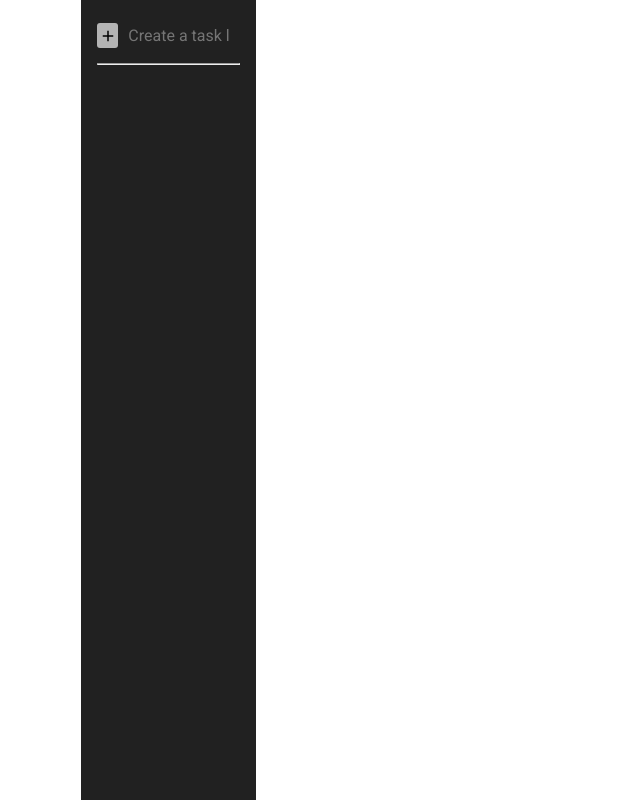
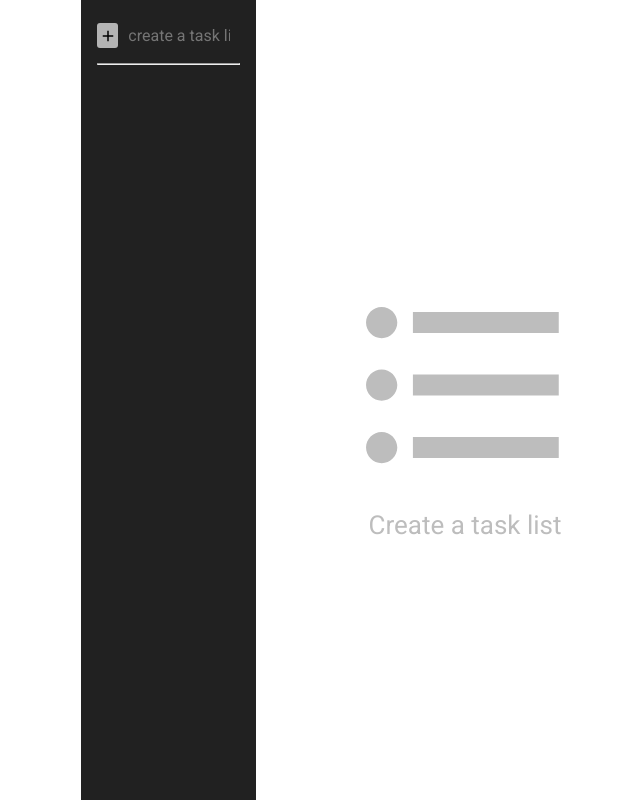
Before and after one commit to patrickiyog/todo-list-app, a React (Create React App) app: page / in a window 1280 px wide. Shown: the whole page, without its empty margins (175-815 px from the left). Built offline with nearby package versions, Linux system fonts and the light colour scheme.

Commit message:
display task list on creation

```diff
--- a/src/App.tsx
+++ b/src/App.tsx
@@ -17,7 +17,7 @@ const App: React.FC = () => {
         <div className="app-container">
           <div className="left-side">
             <div className="left-side-content">
-              <TaskListForm />
+              <TaskListForm setSelectedTaskList={setSelectedTaskList}/>
               <hr />
               <div>
                 {
--- a/src/components/DisplayTaskList/DisplayTaskList.css
+++ b/src/components/DisplayTaskList/DisplayTaskList.css
@@ -30,3 +30,20 @@
   bottom: 0;
   overflow: auto;
 }
+
+.tasklists-empty {
+  flex-grow: 1;
+  display: flex;
+  flex-direction: column;
+  justify-content: center;
+  align-items: center;
+  color: #bdbdbd;
+}
+
+.tasklists-empty .icon {
+  font-size: 250px;
+}
+
+.tasklists-empty .text {
+  font-size: 26px;
+}
--- a/src/components/DisplayTaskList/DisplayTaskList.tsx
+++ b/src/components/DisplayTaskList/DisplayTaskList.tsx
@@ -3,6 +3,7 @@ import './DisplayTaskList.css';
 import TaskItem from '../TaskItem/TaskItem';
 import TaskForm from '../TaskForm/TaskForm';
 import { TaskList } from '../../interfaces/TaskList';
+import { MdOutlineFormatListBulleted } from "react-icons/md";
 
 interface Props {
     taskList: TaskList | null;
@@ -23,11 +24,10 @@ const DisplayTaskList = ({ taskList }: Props) => {
         return count;
     }
 
-    return (
-        <>
-            {
-                taskList &&
-                <div className="task-list">
+    const displayTaskList = (): JSX.Element => {
+        if (taskList !== null) {
+            return (
+                <>
                     <div>
                         <div className="task-list-name">{taskList.taskListName}</div>
                         <div className="task-list-details">
@@ -44,10 +44,19 @@ const DisplayTaskList = ({ taskList }: Props) => {
                     <div>
                         <TaskForm taskListId={taskList.taskListId} />
                     </div>
+                </>
+            );
+        } else {
+            return (
+                <div className="tasklists-empty">
+                    <MdOutlineFormatListBulleted className="icon" />
+                    <div className="text">Create a task list</div>
                 </div>
-            }
-        </>
-    );
+            );
+        }
+    }
+
+    return (<div className="task-list">{displayTaskList()}</div>);
 
 }
 
--- a/src/components/TaskListForm/TaskListForm.css
+++ b/src/components/TaskListForm/TaskListForm.css
@@ -37,6 +37,11 @@
   cursor: pointer;
 }
 
+.task-list-item-container input:hover {
+  transition: 250ms;
+  color: #ffffff;
+}
+
 .task-list-item-container input::placeholder {
   font-weight: 500;
   opacity: 1;
--- a/src/components/TaskListForm/TaskListForm.tsx
+++ b/src/components/TaskListForm/TaskListForm.tsx
@@ -1,11 +1,15 @@
-import React, { useState, ChangeEvent, KeyboardEvent } from 'react';
+import React, { useState, ChangeEvent, KeyboardEvent, Dispatch, SetStateAction } from 'react';
 import './TaskListForm.css';
 import { useTaskListsContext } from '../../context/TaskListsContext';
 import { TaskList } from '../../interfaces/TaskList';
 import { MdAdd } from "react-icons/md";
 import { v4 as uuidv4 } from 'uuid';
 
-const TaskListForm = () => {
+interface Props {
+    setSelectedTaskList: Dispatch<SetStateAction<TaskList | null>>;
+}
+
+const TaskListForm = ({ setSelectedTaskList }: Props) => {
 
     const [taskListName, setTaskListName] = useState<string>('');
 
@@ -23,6 +27,7 @@ const TaskListForm = () => {
                 tasks: [],
             };
             setTaskLists([newTaskList, ...taskLists]);
+            setSelectedTaskList(newTaskList);
             setTaskListName('');
         }
     }
@@ -34,7 +39,7 @@ const TaskListForm = () => {
                     <MdAdd />
                 </div>
                 <input
-                    placeholder="Create a task list"
+                    placeholder="create a task list here..."
                     value={taskListName}
                     onChange={handleChange}
                     onKeyDown={handleKeyDown}
--- a/src/components/TaskListItem/TaskListItem.css
+++ b/src/components/TaskListItem/TaskListItem.css
@@ -2,4 +2,10 @@
     font-size: 14px;
     color: #b4b4b4;
     padding: 10px 0px;
+    cursor: pointer;
 }
+
+.task-list-item:hover {
+    transition: 250ms;
+    color: #FFFFFF;
+}
```
Lines whose indentation alone changed are shown as unchanged.
